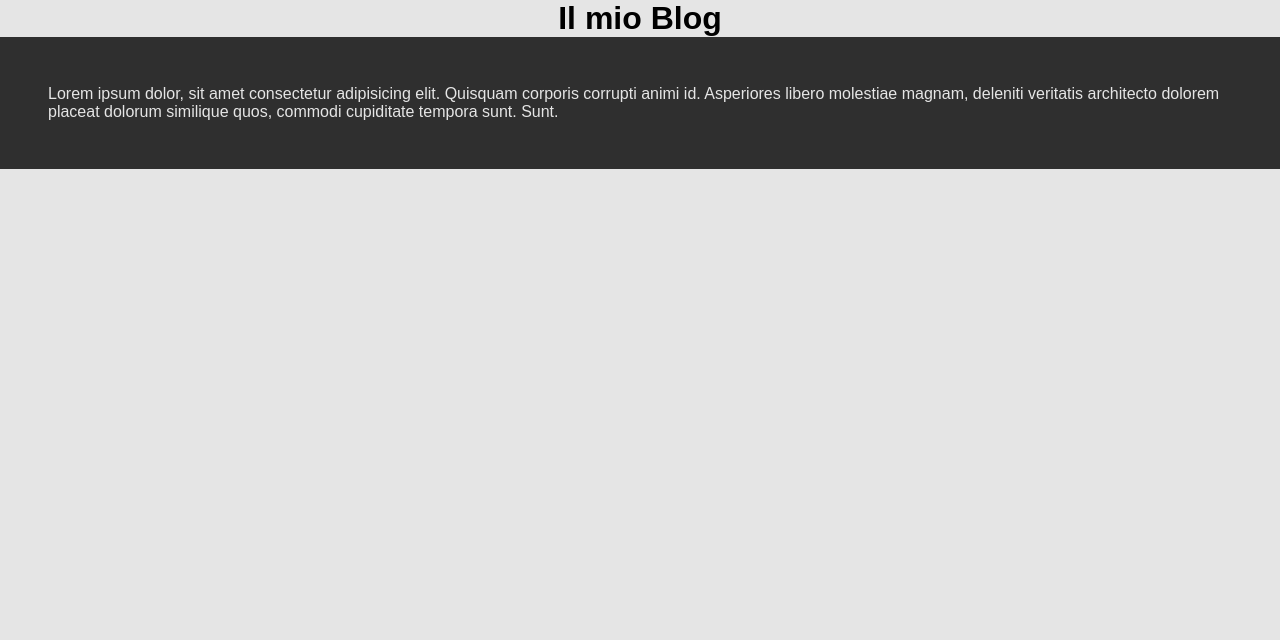
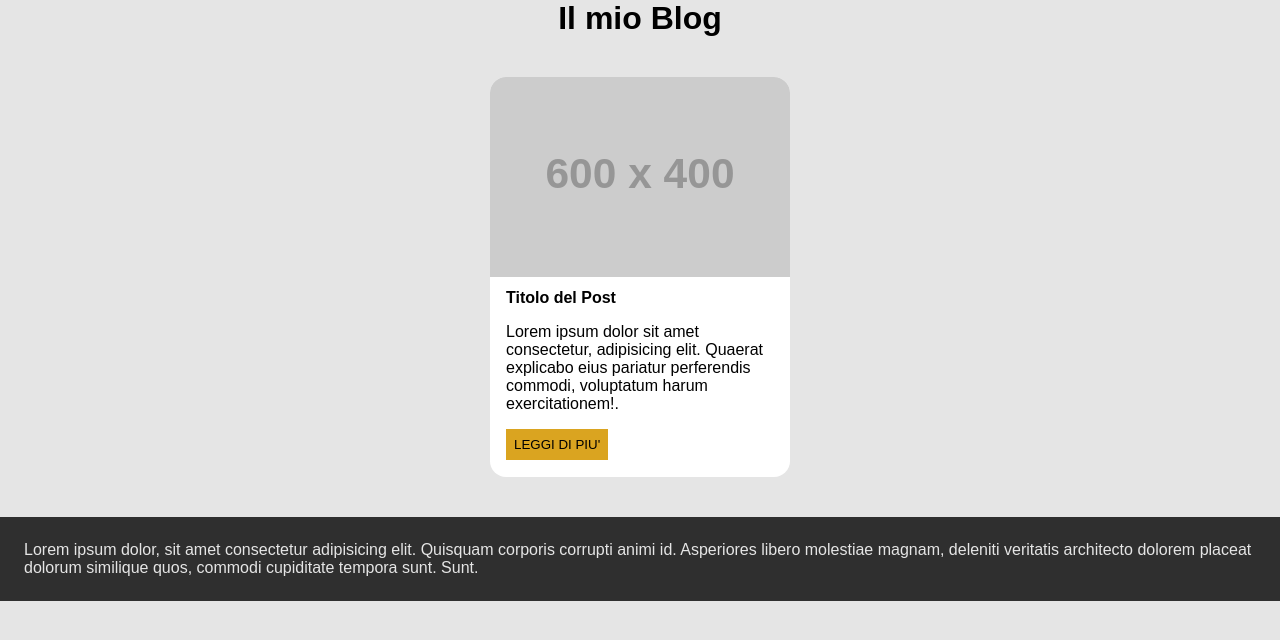
Before and after one commit to MarcoProstamo/react-components, a React (Vite) app: page / in a window 1280 px wide. Shown: the top 640 px of the page. Built offline with nearby package versions, Linux system fonts and the light colour scheme.

Commit message:
Add → Main

```diff
--- a/src/components/Button/Button.jsx
+++ b/src/components/Button/Button.jsx
@@ -1,3 +1,7 @@
 export default function Button() {
-  return <></>;
+  return (
+    <>
+      <button className="btn btn-info text-uppercase">LEGGI DI PIU'</button>
+    </>
+  );
 }
--- a/src/components/Card.jsx
+++ b/src/components/Card.jsx
@@ -3,7 +3,23 @@ import Button from "./Button/Button";
 export default function Card() {
   return (
     <>
-      <Button />
+      <div className="card my-5 center ">
+        <div className="card-image">
+          <img
+            src="https://placehold.co/600x400/EEE/31343C"
+            alt="place-holder"
+          />
+        </div>
+        <div className="card-content">
+          <h4>Titolo del Post</h4>
+          <p>
+            Lorem ipsum dolor sit amet consectetur, adipisicing elit. Quaerat
+            explicabo eius pariatur perferendis commodi, voluptatum harum
+            exercitationem!.
+          </p>
+          <Button />
+        </div>
+      </div>
     </>
   );
 }
--- a/src/components/Main.jsx
+++ b/src/components/Main.jsx
@@ -1,8 +1,11 @@
 import Card from "./Card";
 
 export default function Main() {
-  return;
-  <>
-    <Card />
-  </>;
+  return (
+    <>
+      <main>
+        <Card />
+      </main>
+    </>
+  );
 }
--- a/src/index.css
+++ b/src/index.css
@@ -16,6 +16,10 @@ body {
 }
 
 /* # Utils */
+.center {
+  margin: 0 auto;
+}
+
 .text-center {
   text-align: center;
 }
@@ -25,10 +29,56 @@ body {
   color: #e5e5e5;
 }
 
+.my-5 {
+  margin-top: 2.5rem;
+  margin-bottom: 2.5rem;
+}
+
 .py-3 {
-  padding: 3rem 0;
+  padding: 1.5rem 0;
 }
 
 .px-3 {
-  padding: 0 3rem;
+  padding: 0 1.5rem;
 }
+
+.text-uppercase {
+  text-transform: uppercase;
+}
+
+/* # Layout */
+main {
+  width: 100vw;
+  height: 100%;
+}
+
+/* # Card */
+.card {
+  background-color: white;
+  height: 400px;
+  width: 300px;
+  border-radius: 1rem;
+}
+
+.card-image {
+  overflow: hidden;
+  border-top-left-radius: 1rem;
+  border-top-right-radius: 1rem;
+}
+
+.card-content {
+  margin: 0.5rem 1rem;
+}
+
+.card-content > p {
+  margin: 1rem 0;
+}
+
+/* # Button */
+.btn {
+  border-radius: 0;
+  border: 0;
+  background-color: #daa420;
+  padding: 0.5rem;
+  cursor: pointer;
+}
```
